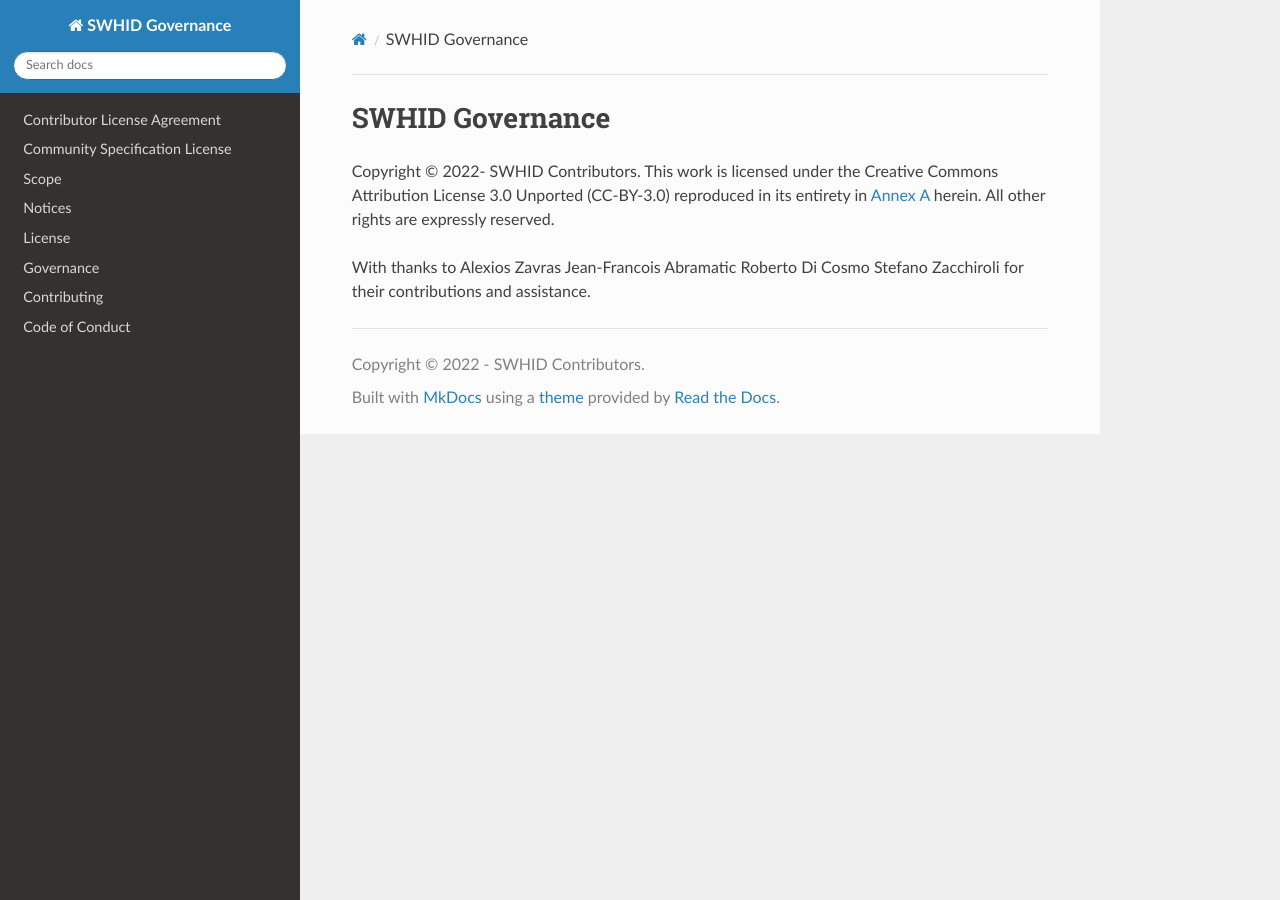
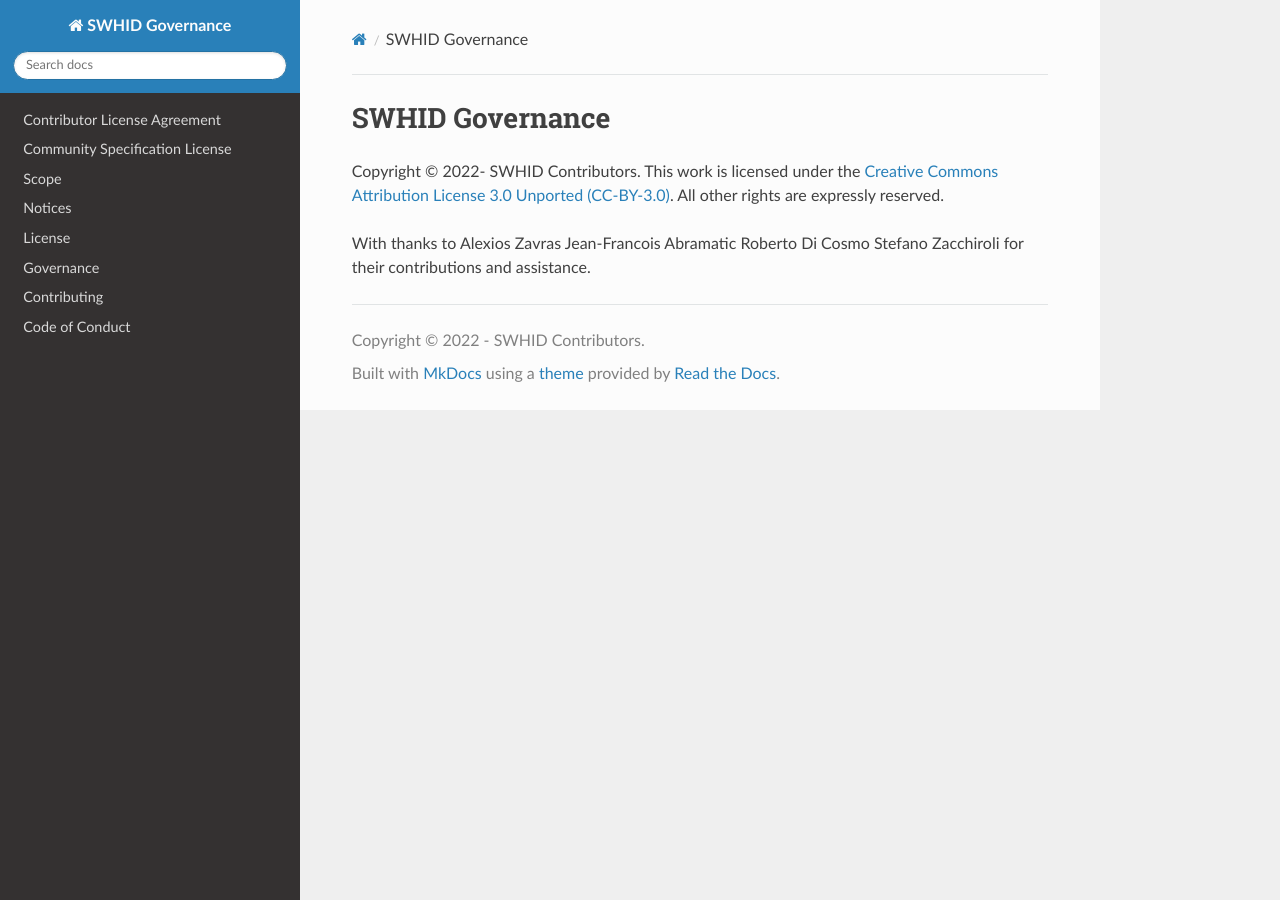
Before and after one commit to swhid/governance, an MkDocs documentation site: the page built from Chapters/index.md, in a window 1280 px wide. Built offline with MkDocs 1.6.1, drawn with Linux system fonts in a browser that asks for light colours; nearby versions of some CDN libraries.

Commit message:
Fix CC-BY URL
Signed-off-by: Roberto Di Cosmo <roberto@dicosmo.org>

```diff
--- a/Chapters/index.md
+++ b/Chapters/index.md
@@ -1,7 +1,7 @@
 # SWHID Governance
 
 Copyright © 2022- SWHID Contributors.
-This work is licensed under the Creative Commons Attribution License 3.0 Unported (CC-BY-3.0) reproduced in its entirety in [Annex A](creative-commons-attribution-license-4.0-unported.md) herein. All other rights are expressly reserved.
+This work is licensed under the [Creative Commons Attribution License 3.0 Unported (CC-BY-3.0)](https://creativecommons.org/licenses/by/4.0/deed.en). All other rights are expressly reserved.
 
 With thanks to
 Alexios Zavras
```
